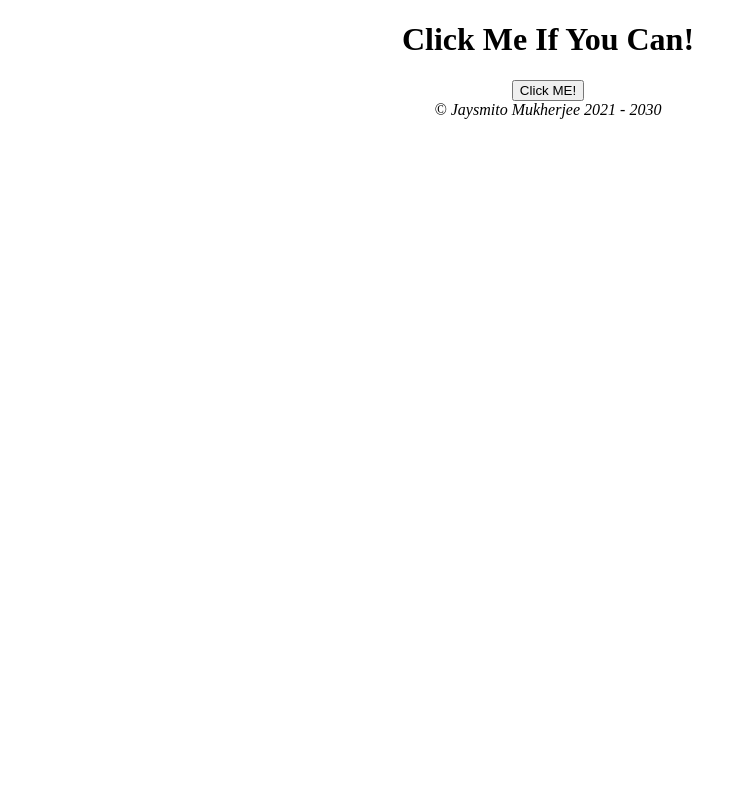
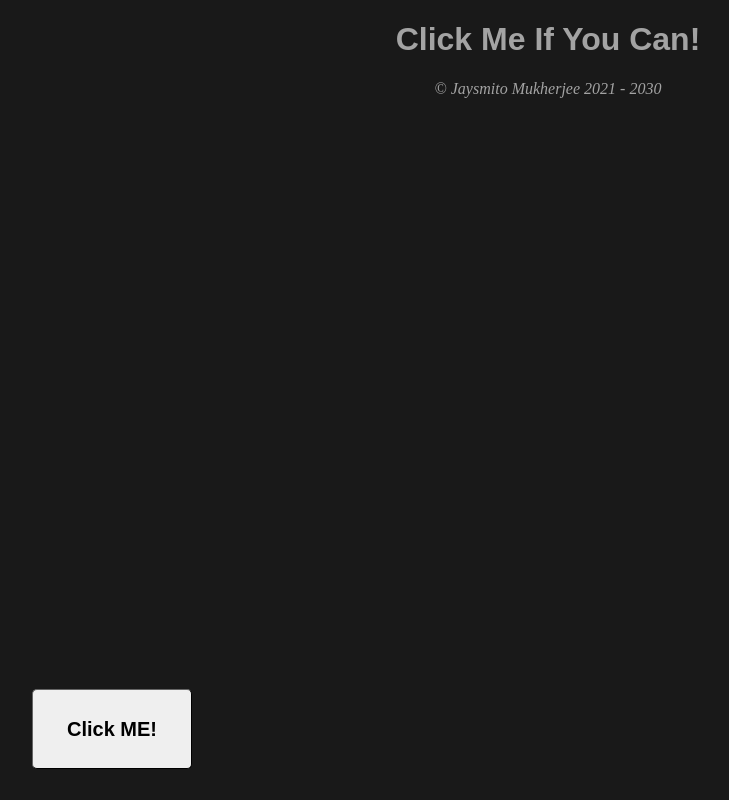
Before and after one commit to Jaysmito101/clickmenot, a plain HTML site: page index.html in a window 1280 px wide. Shown: the whole page, without its empty margins (92-821 px from the left). Drawn offline with Linux system fonts and the light colour scheme.

Commit message:
Update index.html

```diff
--- a/index.html
+++ b/index.html
@@ -4,7 +4,7 @@
 	<title>
 		Click Me If You Can!
 	</title>
-  <link rel="stylesheet/css" href="css/style.css">
+  <link rel="stylesheet" href="css/style.css">
 	<script src="https://kit.fontawesome.com/0dca02ff03.js" crossorigin="anonymous"></script>
 </head>
 <body>
```
